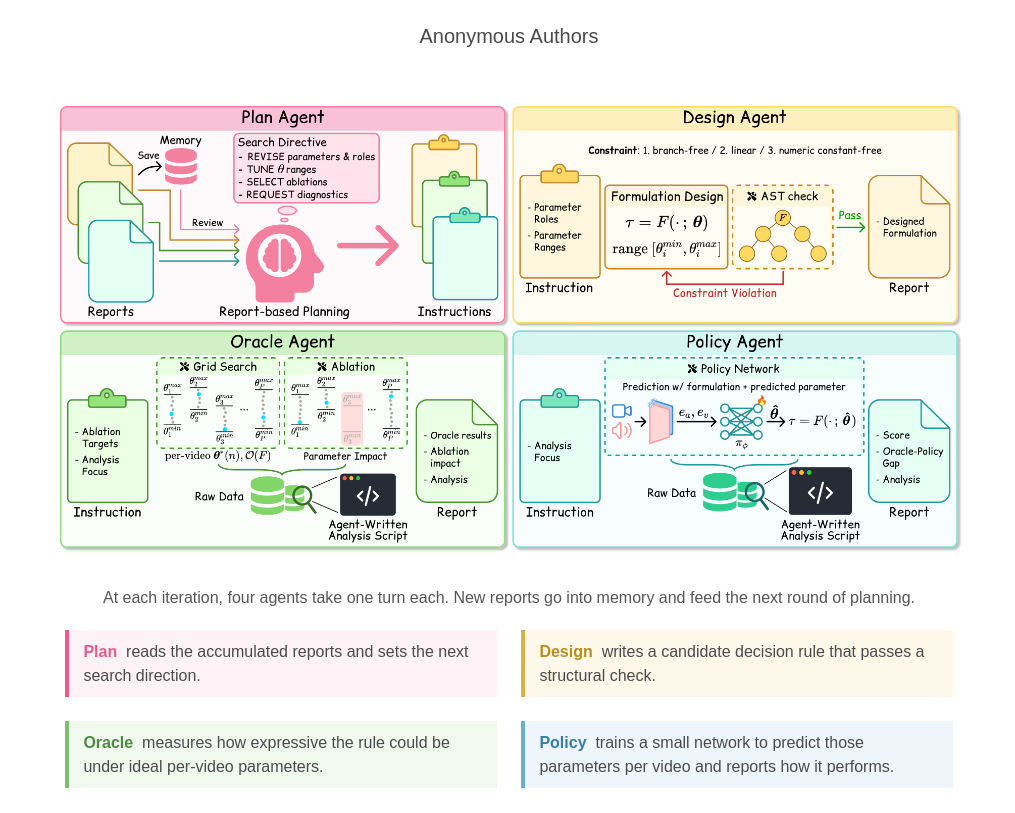
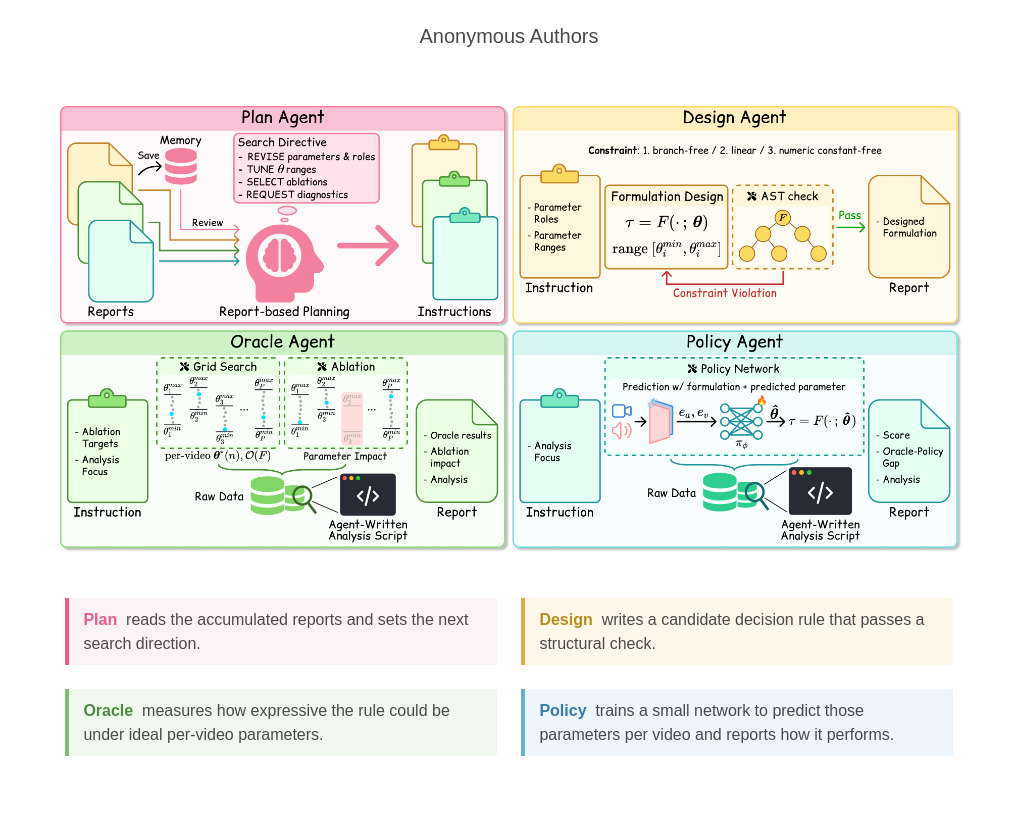
Before and after one commit to bd2232ed/Cue2Rule, a plain HTML site: page index.html in a window 1280 px wide. Shown: the part 139-952 px from the top of the page, without its empty margins (131-1146 px from the left). Drawn offline with Linux system fonts and the light colour scheme; a web font is replaced by a local one.

Commit message:
Remove intro line above agent cards

```diff
--- a/index.html
+++ b/index.html
@@ -46,12 +46,7 @@
       <img src="./static/images/method.png"
            alt="Cue2Rule multi-agent loop: Plan, Design, Oracle, and Policy agents."/>
 
-      <p class="has-text-centered" style="margin-top: 1.5rem; margin-bottom: 1.25rem; max-width: 820px; margin-left: auto; margin-right: auto; color: #555;">
-        At each iteration, four agents take one turn each. New reports go
-        into memory and feed the next round of planning.
-      </p>
-
-      <div class="columns is-multiline is-variable is-3" style="max-width: 980px; margin-left: auto; margin-right: auto;">
+      <div class="columns is-multiline is-variable is-3" style="max-width: 980px; margin-left: auto; margin-right: auto; margin-top: 1.5rem;">
         <div class="column is-half">
           <div style="border-left: 4px solid #ec5b8a; padding: 0.6rem 0.9rem; background: #fdf3f6; height: 100%;">
             <p style="margin: 0;">
```
